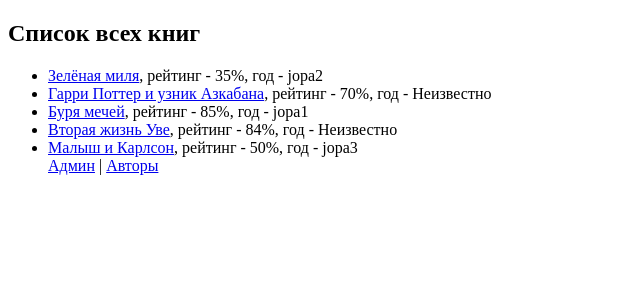
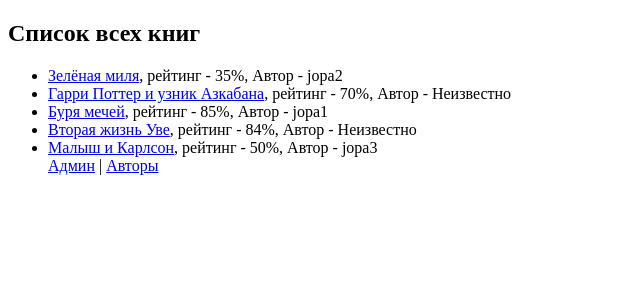
Before and after one commit to KondakoVVadim/bookshop, a Django app: page / in a window 1280 px wide. Shown: the top 300 px of the page, without its empty margins (0-640 px from the left). Run offline with Django 4.2, Linux system fonts and the light colour scheme; data comes from the database, SQL or seed files in the repository.

Commit message:
Ебать жопа

```diff
--- a/book_app/templates/book_app/all_books.html
+++ b/book_app/templates/book_app/all_books.html
@@ -9,7 +9,7 @@
     <h2>Список всех книг</h2>
     <ul>
         {% for book in books %}
-            <li><a href="{{ book.get_url }}"> {{book.title}}</a>, рейтинг - {{book.rating}}%, год - {{book.author|default:'Неизвестно'}}</li>
+            <li><a href="{{ book.get_url }}"> {{book.title}}</a>, рейтинг - {{book.rating}}%, Автор - {{book.author|default:'Неизвестно'}}</li>
         {% endfor %}
         <a href="/admin">Админ</a> | <a href="/authors">Авторы</a>
     </ul>
```
